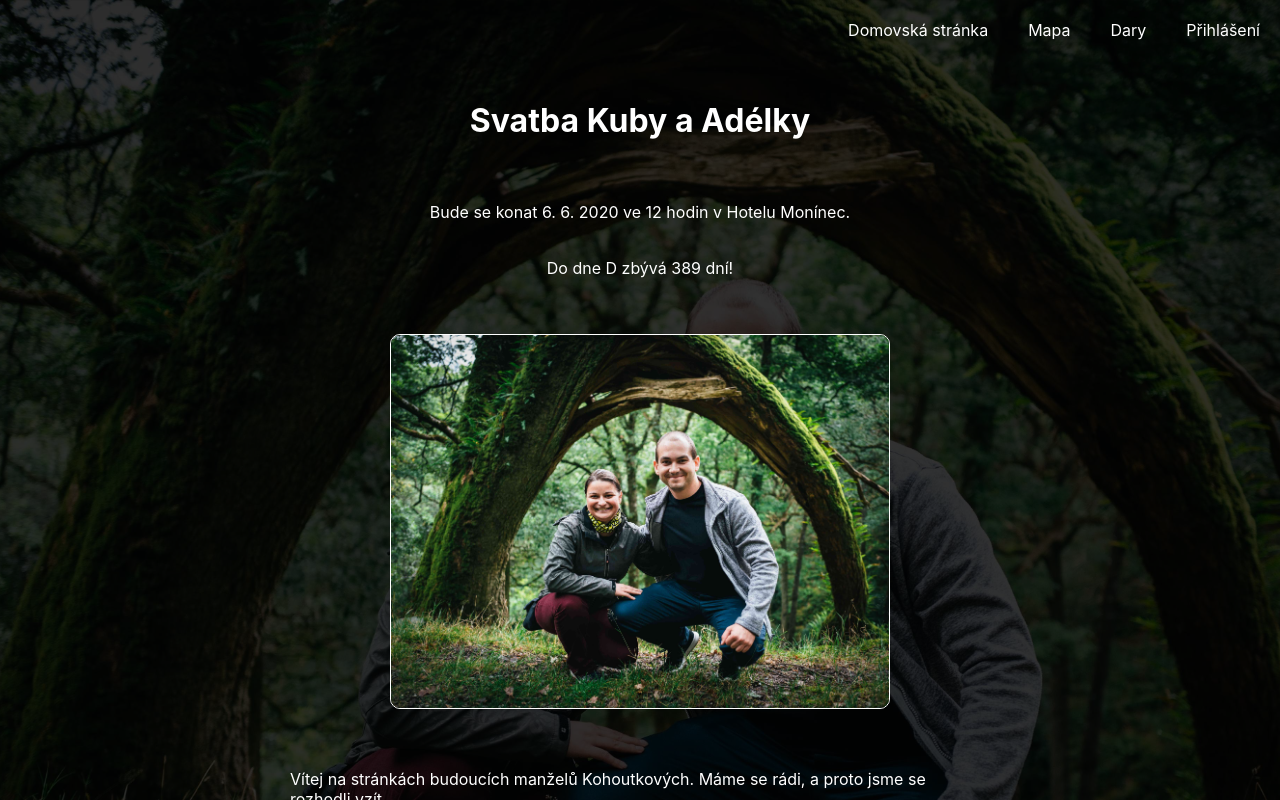
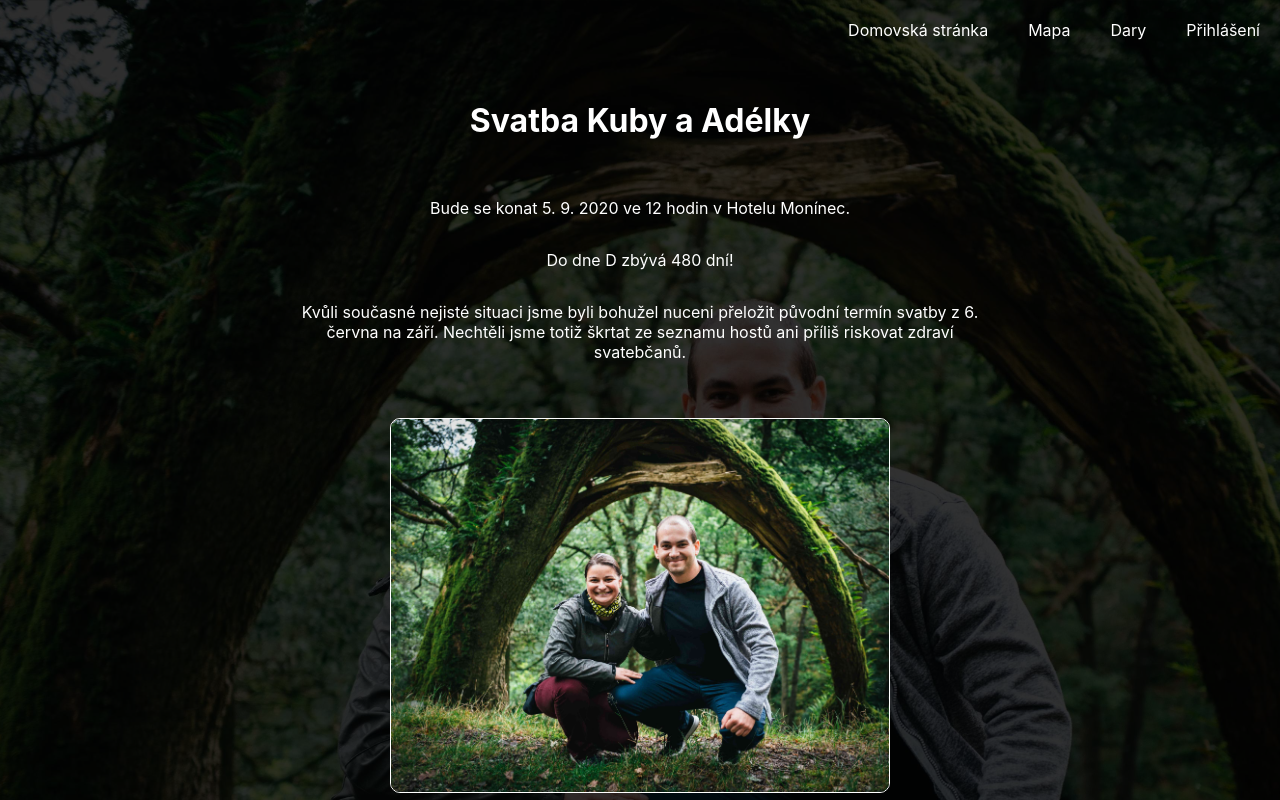
Before and after one commit to JakubKohoutek/wedding, a React (Create React App) app: page / in a window 1280 px wide. Shown: the top 800 px of the page. Built offline with nearby package versions, Linux system fonts and the light colour scheme.

Commit message:
Change wedding date

```diff
--- a/src/routes/home/home.css
+++ b/src/routes/home/home.css
@@ -5,6 +5,13 @@
   align-items: center;
   color: white;
   max-width: 700px;
+}
+
+.home header {
+  display: flex;
+  align-items: center;
+  flex-direction: column;
+  text-align: center;
 }
 
 .home h1 {
--- a/src/routes/home/home.tsx
+++ b/src/routes/home/home.tsx
@@ -4,22 +4,25 @@ import moment from 'moment';
 import './home.css';
 
 const App: React.FunctionComponent = () => {
-  const daysToWedding = moment([2020, 5, 6]).diff(moment(), 'days');
+  const daysToWedding = moment([2020, 8, 5]).diff(moment(), 'days');
 
   return (
     <div className="home">
       <header>
         <h1>Svatba Kuby a Adélky</h1>
-        <p className="home__countdown">
-          Bude se konat 6. 6. 2020 ve 12 hodin v Hotelu Monínec.
+        <p>Bude se konat 5. 9. 2020 ve 12 hodin v Hotelu Monínec.</p>
+        <p>Do dne D zbývá {daysToWedding} dní!</p>
+        <p>
+          Kvůli současné nejisté situaci jsme byli bohužel nuceni přeložit původní termín
+          svatby z 6. června na září. Nechtěli jsme totiž škrtat ze seznamu hostů ani
+          příliš riskovat zdraví svatebčanů.
         </p>
-        <p className="home__countdown">Do dne D zbývá {daysToWedding} dní!</p>
         <img src="/us_compressed.jpg" alt="Nase fotka" className="home__our-photo" />
       </header>
       <section>
         <p>
           Vítej na stránkách budoucích manželů Kohoutkových. Máme se rádi, a proto jsme se
-          rozhodli vzít.
+          rozhodli vzít, i když nás osud zkouší, jak může.
         </p>
         <p>
           Pokud jsi od nás obdržel svatební oznámení, znamená to, že bychom s Tebou tuhle
```
